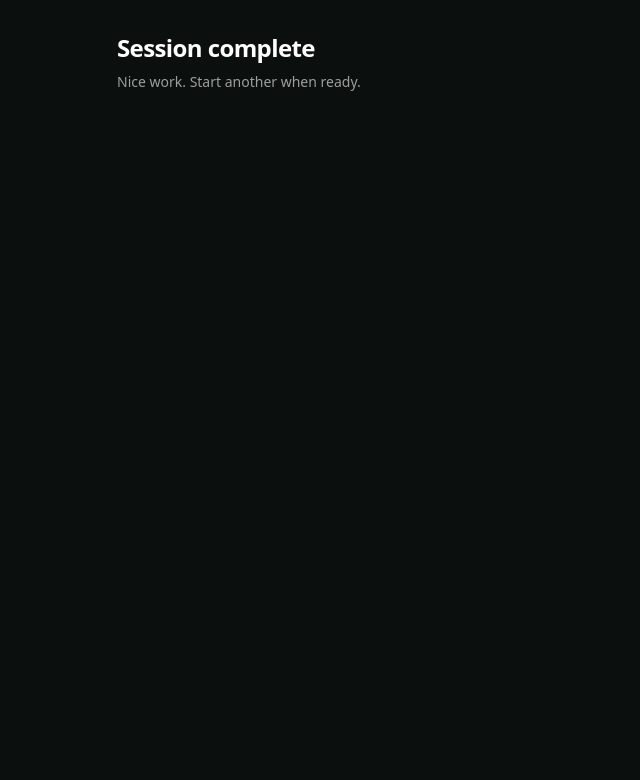
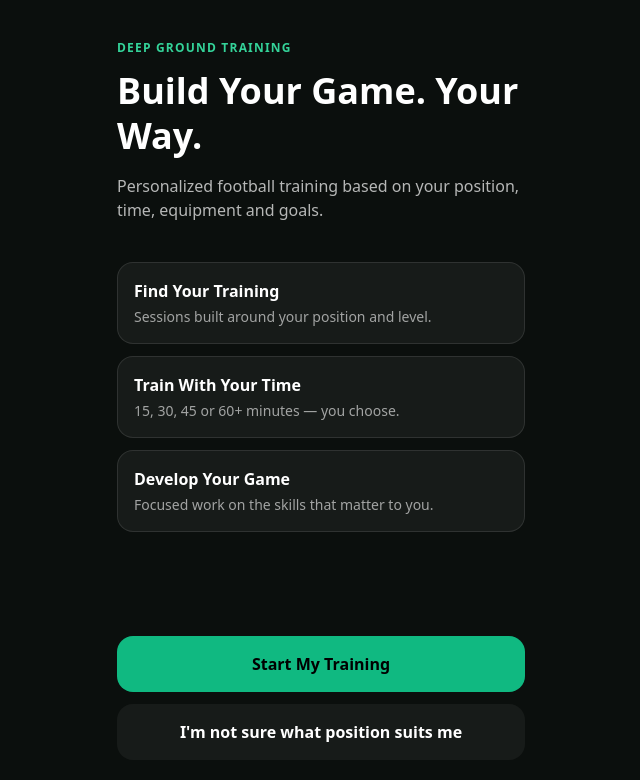
Before and after one commit to sndukwe45-Bellamy/Deep-ground-training, a Next.js app: page / in a window 1280 px wide. Shown: the top 780 px of the page, without its empty margins (319-959 px from the left). Built offline with nearby package versions, Linux system fonts and the light colour scheme.

Commit message:
Update page.tsx

```diff
--- a/app/page.tsx
+++ b/app/page.tsx
@@ -1,56 +1,49 @@
-"use client";
 import Link from "next/link";
-import { useRouter } from "next/navigation";
-import { useQuestionnaire } from "@/lib/state/questionnaire";
-import { Screen } from "@/components/ui/Screen";
-import { recommend, type TrainingInput } from "@/lib/recommendation";
-import { TrainingInputSchema } from "@/lib/validation/input";
 
-export default function CompletePage() {
-  const { state, dispatch } = useQuestionnaire();
-  const router = useRouter();
-  const rec = state.recommendation;
+export default function Landing() {
+  return (
+    <main className="mx-auto flex min-h-dvh w-full max-w-md flex-col px-5 py-10">
+      <div className="mb-10">
+        <div className="text-xs font-semibold uppercase tracking-widest text-emerald-400">
+          Deep Ground Training
+        </div>
+        <h1 className="mt-3 text-4xl font-bold leading-tight">
+          Build Your Game. Your Way.
+        </h1>
+        <p className="mt-4 text-white/70">
+          Personalized football training based on your position, time, equipment and goals.
+        </p>
+      </div>
 
-  if (!rec) {
-    return <Screen title="Session complete" subtitle="Nice work. Start another when ready." />;
-  }
+      <div className="space-y-3">
+        <Feature title="Find Your Training" body="Sessions built around your position and level." />
+        <Feature title="Train With Your Time" body="15, 30, 45 or 60+ minutes — you choose." />
+        <Feature title="Develop Your Game" body="Focused work on the skills that matter to you." />
+      </div>
 
-  function tryAnother() {
-    const parse = TrainingInputSchema.safeParse(state.draft);
-    if (!parse.success) return;
-    const used = [...state.excludeIds, ...rec.exercises.map((e) => e.id)];
-    const next = recommend(parse.data as TrainingInput, { excludeIds: used });
-    if (next.kind === "recommendation") {
-      dispatch({ type: "setRecommendation", value: next });
-      dispatch({ type: "tryAnother", excludeIds: used });
-      router.push("/session");
-    } else {
-      alert("You've exhausted variations. Try changing your constraints.");
-    }
-  }
-
-  return (
-    <Screen
-      title="Session complete"
-      subtitle="Build your foundation. Improve your game."
-      footer={
-        <div className="space-y-3">
-          <button onClick={tryAnother} className="w-full rounded-2xl bg-emerald-500 px-5 py-4 font-semibold text-black">
-            Try Another Session
-          </button>
-          <Link href="/" className="block rounded-2xl bg-white/5 px-5 py-4 text-center font-semibold">
-            Back to home
-          </Link>
-        </div>
-      }
-    >
-      <div className="rounded-2xl border border-emerald-500/40 bg-emerald-500/10 p-5">
-        <div className="text-2xl font-bold">{rec.totalMinutes} min</div>
-        <div className="mt-1 text-sm text-white/70">{rec.exercises.length} exercises • Focus: {rec.focus}</div>
+      <div className="mt-auto space-y-3 pt-8">
+        <Link
+          href="/questionnaire/position"
+          className="block rounded-2xl bg-emerald-500 px-5 py-4 text-center text-base font-semibold text-black"
+        >
+          Start My Training
+        </Link>
+        <Link
+          href="/questionnaire/position-finder"
+          className="block rounded-2xl bg-white/5 px-5 py-4 text-center text-base font-semibold text-white"
+        >
+          I'm not sure what position suits me
+        </Link>
       </div>
-      <p className="text-sm text-white/70">
-        You completed a {rec.level} session targeting {rec.focus}. Consistency is what builds the foundation.
-      </p>
-    </Screen>
+    </main>
   );
 }
+
+function Feature({ title, body }: { title: string; body: string }) {
+  return (
+    <div className="rounded-2xl border border-white/10 bg-white/5 p-4">
+      <div className="font-semibold">{title}</div>
+      <div className="mt-1 text-sm text-white/60">{body}</div>
+    </div>
+  );
+}
```
